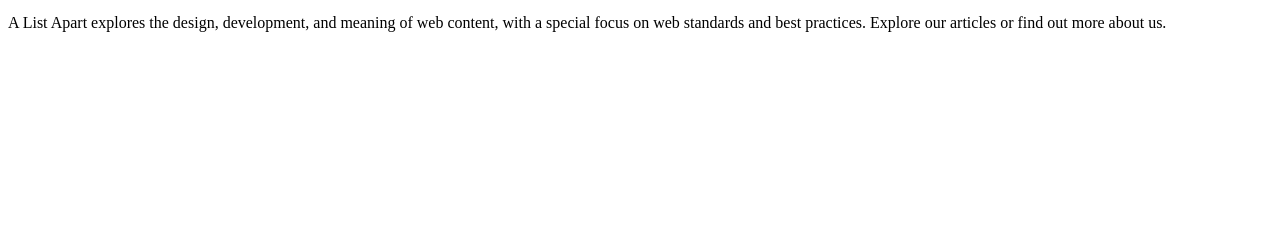
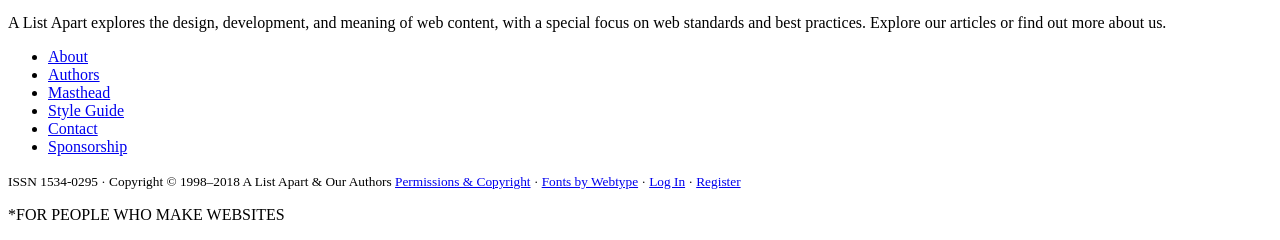
Before and after one commit to TheBlanc/html-layout, a plain HTML site: page index.html in a window 1280 px wide. Shown: the part 3311-3551 px from the top of the page. Before the commit the page ends 3351 px from the top, so only its background shows below. Drawn offline with Linux system fonts and the light colour scheme.

Commit message:
added html footer

```diff
--- a/index.html
+++ b/index.html
@@ -133,8 +133,25 @@
     <aside>
       A List Apart explores the design, development, and meaning of web content, with a special focus on web standards and best practices. Explore our articles or find out more about us.
     </aside>
-
-
+    <footer>
+      <nav class="bottom-nav">
+        <ul>
+          <li><a href="#">About</a></li>
+          <li><a href="#">Authors</a></li>
+          <li><a href="#">Masthead</a></li>
+          <li><a href="#">Style Guide</a></li>
+          <li><a href="#">Contact</a></li>
+          <li><a href="#">Sponsorship</a></li>
+        </ul>
+      </nav>
+      <small>
+        ISSN 1534-0295 · Copyright © 1998–2018 A List Apart & Our Authors
+      </small>
+      <small>
+        <a href="#">Permissions & Copyright</a> · <a href="#">Fonts by Webtype</a> · <a href="#">Log In</a> · <a href="#">Register</a>
+      </small>
+      <p>*FOR PEOPLE WHO MAKE WEBSITES</p>
+    </footer>
 
 </body>
 </html>
```
